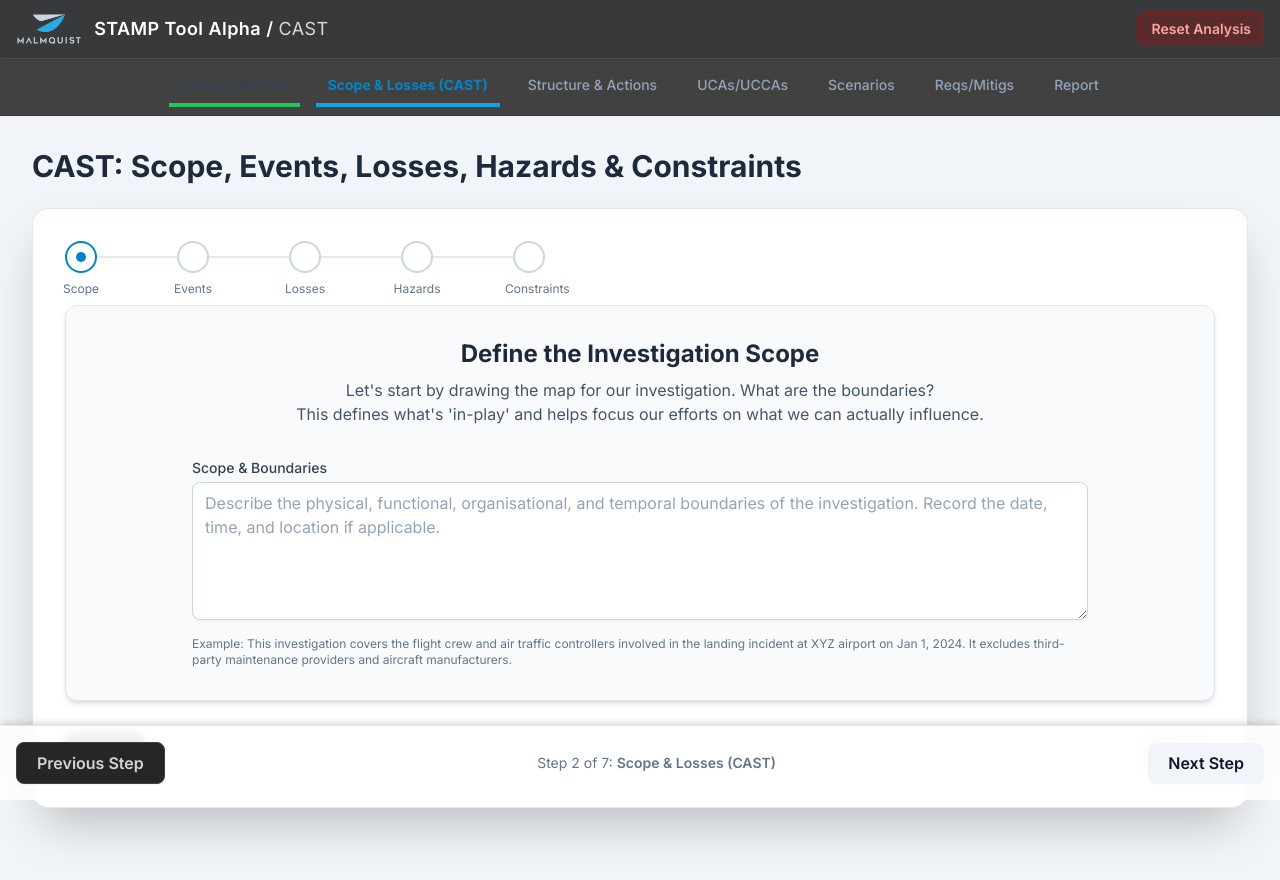
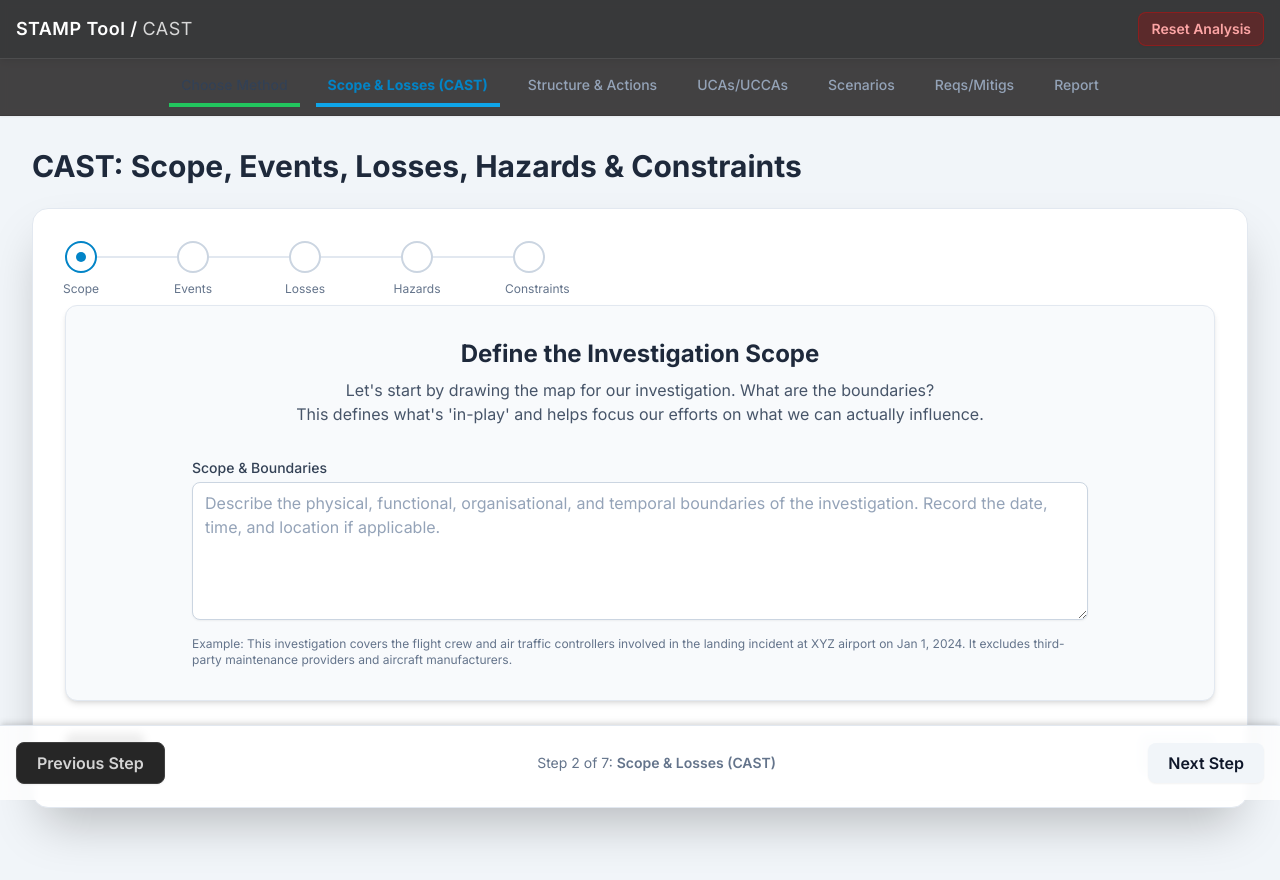
Before and after one commit to airvair/STAMPWebTool, a React (Vite) app: page /#/start in a window 1280 px wide. Both pictures are taken after a click on the button 408 px from the left and 464 px from the top of the page. Shown: the top 880 px of the page. Built offline with nearby package versions, Linux system fonts and the light colour scheme.

Commit message:
testtttt

```diff
--- a/components/layout/MainLayout.tsx
+++ b/components/layout/MainLayout.tsx
@@ -1,8 +1,7 @@
-// airvair/stampwebtool/STAMPWebTool-a2dc94729271b2838099dd63a9093c4d/components/layout/MainLayout.tsx
 import React from 'react';
 import { Outlet, useLocation, useNavigate } from 'react-router-dom';
 import { useAnalysis } from '../../hooks/useAnalysis';
-import { APP_TITLE, APP_VERSION, CAST_STEPS, STPA_STEPS } from '../../constants';
+import { APP_TITLE, CAST_STEPS, STPA_STEPS } from '../../constants';
 import { AnalysisType } from '../../types';
 import Button from '../shared/Button';
 import Stepper from './Stepper';
@@ -55,10 +54,7 @@ const MainLayout: React.FC = () => {
       <div className="min-h-screen flex flex-col">
         <header className="bg-neutral-950/80 backdrop-blur-sm text-white shadow-md border-b border-white/10">
           <div className="container mx-auto px-4 py-3 flex justify-between items-center">
-            <div className="flex items-center">
-              <img src="/weblogo.webp" alt="App Logo" className="h-8 w-auto mr-3" />
-              <h1 className="text-lg font-semibold tracking-wide">{APP_TITLE} {APP_VERSION} / <span className="font-normal opacity-80">{analysisSession.analysisType}</span></h1>
-            </div>
+            <h1 className="text-lg font-semibold tracking-wide">{APP_TITLE} / <span className="font-normal opacity-80">{analysisSession.analysisType}</span></h1>
             <Button onClick={handleReset} variant="danger" size="sm">Reset Analysis</Button>
           </div>
         </header>
```
